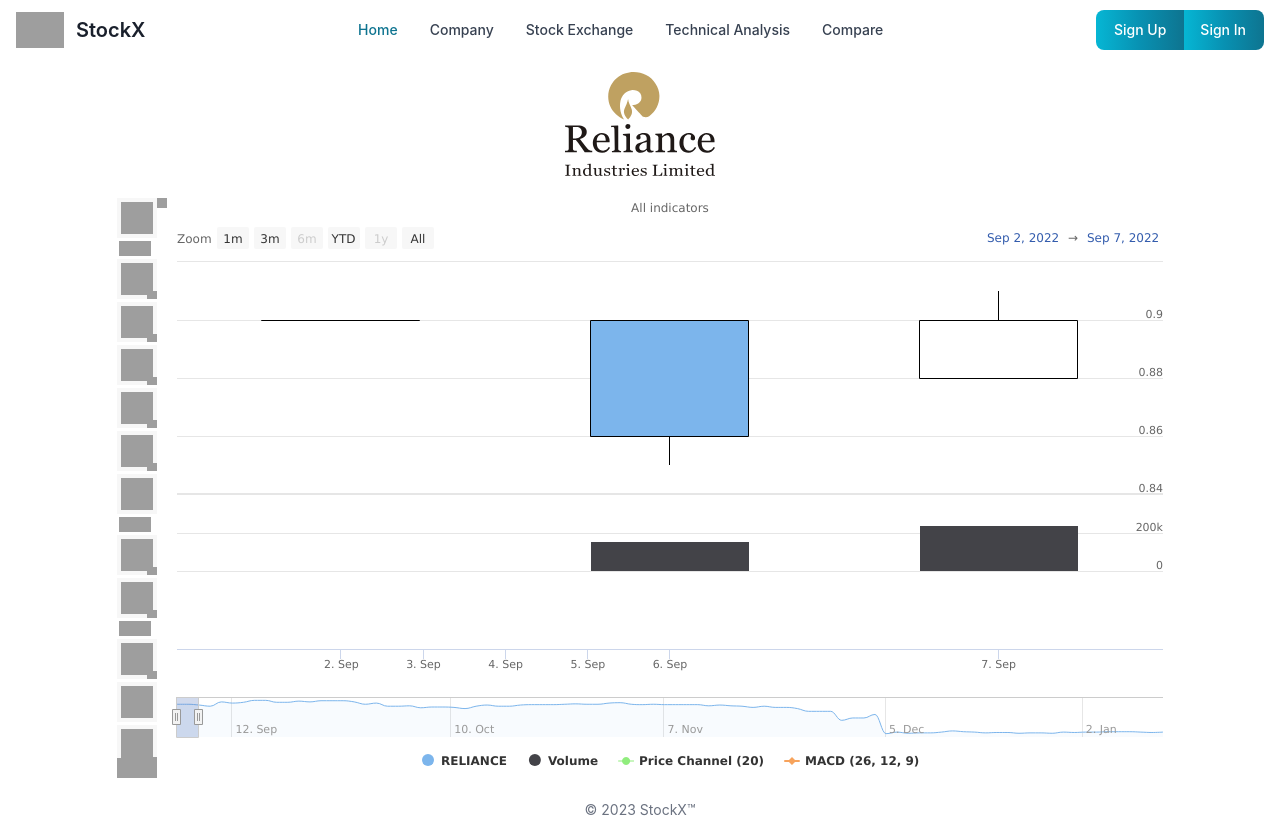
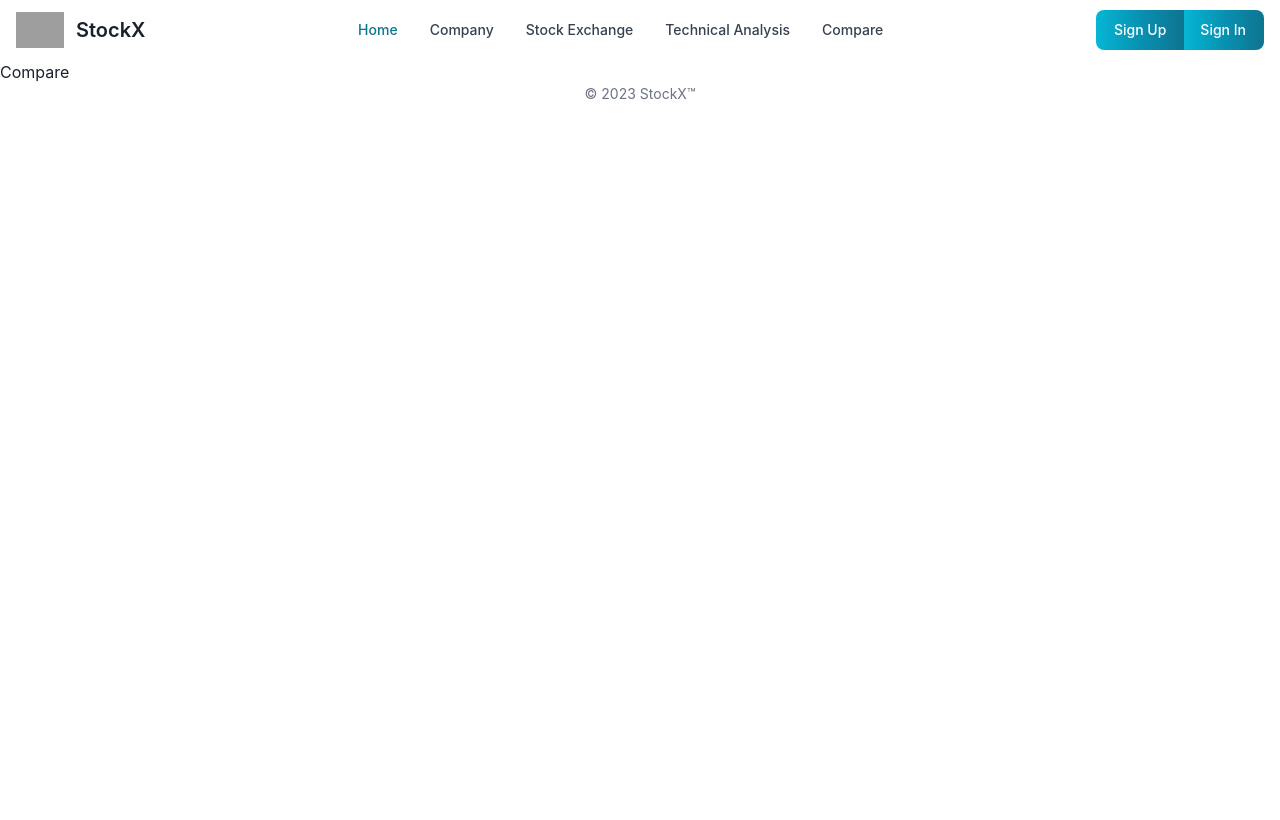
Before and after one commit to adarshanand67/StockX, a React (Vite) app in the folder frontend/: page /Compare in a window 1280 px wide. Built offline with nearby package versions, Linux system fonts and the light colour scheme; grey boxes are pictures that could not be loaded.

Commit message:
Fixed TA Graphs

```diff
--- a/frontend/src/App.jsx
+++ b/frontend/src/App.jsx
@@ -19,7 +19,7 @@ import Signup from "./components/Signup";
 import Spinners from "./components/Spinners";
 import StockCharts from "./components/StockCharts";
 import { stockExchangeOption } from "./components/stockExchangeOption";
-import TechnicalAnalysis from "./components/TechnicalAnalysis";
+import TechAnalysis from "./components/TechAnalysis";
 import Feed from "./container/Feed";
 import Footers from "./container/Footers";
 import NavigationBar from "./container/Nav";
@@ -176,7 +176,7 @@ function App() {
             path="/TechnicalAnalysis"
             element={
               <>
-                <TechnicalAnalysis
+                <TechAnalysis
                   data={data}
                   company={selectedCompany}
                   duration={duration}
@@ -190,13 +190,7 @@ function App() {
             path="/Compare"
             element={
               <>
-                <Compare
-                  data={data}
-                  company={selectedCompany}
-                  duration={duration}
-                  handleDuration={handleDuration}
-                  handleChange={handleChange}
-                />
+                <Compare />
               </>
             }
           />
--- a/frontend/src/components/Compare.jsx
+++ b/frontend/src/components/Compare.jsx
@@ -1,172 +1,9 @@
-import HighchartsReact from "highcharts-react-official";
-import more from "highcharts/highcharts-more";
-import Highcharts from "highcharts/highstock";
-import React from "react";
-import ashokley from "../assets/svg/ashokley.svg";
-import bse from "../assets/svg/bse.svg";
-import cipla from "../assets/svg/cipla.svg";
-import eicher from "../assets/svg/eicher.svg";
-import nse from "../assets/svg/nse.svg";
-import reliance from "../assets/svg/reliance.svg";
-import tatasteel from "../assets/svg/tatasteel.svg";
-import "../styles/TechnicalAnalysis.module.css";
-import { parseUnixTime } from "../utils/parseUnix";
-import { companyOption } from "./companyOption";
-import { stockExchangeOption } from "./stockExchangeOption";
+import React from 'react'
 
-const companyToSvgPath = (company) => {
-  if (company === "RELIANCE") {
-    return reliance;
-  }
-  if (company === "ASHOKLEY") {
-    return ashokley;
-  }
-  if (company === "CIPLA") {
-    return cipla;
-  }
-  if (company === "EICHERMOT") {
-    return eicher;
-  }
-  if (company === "TATASTEEL") {
-    return tatasteel;
-  }
-  if (company === "BSE") {
-    return bse;
-  }
-  if (company === "NSE") {
-    return nse;
-  }
-};
+const Compare = () => {
+  return (
+    <div>Compare</div>
+  )
+}
 
-const Compare = ({ data, company, duration, handleDuration, handleChange }) => {
-  // console.log(data);
-  const date_ohlc = data.map((item) => [
-    parseUnixTime(item.Date),
-    parseFloat(item.Open),
-    parseFloat(item.High),
-    parseFloat(item.Low),
-    parseFloat(item.Close),
-  ]);
-
-  const path = companyToSvgPath(company);
-
-  const volume = data.map((item) => [
-    parseUnixTime(item.Date),
-    parseFloat(item.Volume),
-  ]);
-  const options = {
-    chart: {
-      height: 600,
-    },
-    yAxis: [
-      {
-        height: "100%",
-      },
-      {
-        top: "80%",
-        height: "20%",
-        offset: 0,
-      },
-    ],
-    subtitle: {
-      text: "All indicators",
-    },
-    accessibility: {
-      series: {
-        descriptionFormat: "{seriesDescription}.",
-      },
-      description:
-        "Use the dropdown menus above to display different indicator series on the chart.",
-      screenReaderSection: {
-        beforeChartFormat:
-          "<{headingTagName}>{chartTitle}</{headingTagName}><div>{typeDescription}</div><div>{chartSubtitle}</div><div>{chartLongdesc}</div>",
-      },
-    },
-    legend: {
-      enabled: true,
-    },
-    rangeSelector: {
-      selected: 2,
-    },
-    yAxis: [
-      {
-        height: "60%",
-      },
-      {
-        top: "60%",
-        height: "20%",
-      },
-      {
-        top: "80%",
-        height: "20%",
-      },
-    ],
-    plotOptions: {
-      series: {
-        showInLegend: true,
-        accessibility: {
-          exposeAsGroupOnly: true,
-        },
-      },
-    },
-    series: [
-      {
-        type: "candlestick",
-        id: "company1",
-        name: `${company}`,
-        data: date_ohlc,
-      },
-      {
-        type: "column",
-        id: "volume",
-        name: "Volume",
-        data: volume,
-        yAxis: 1,
-      },
-      {
-        type: "pc",
-        id: "overlay",
-        linkedTo: "company1",
-        yAxis: 0,
-      },
-      {
-        type: "macd",
-        id: "oscillator",
-        linkedTo: "company1",
-        yAxis: 2,
-      },
-    ],
-    rangeSelector: {
-      selected: 1,
-    },
-    // navigator: {
-    //   enabled: false,
-    // },
-    scrollbar: {
-      enabled: false,
-    },
-    credits: {
-      enabled: false,
-    },
-    exporting: {
-      enabled: false,
-    },
-  };
-
-  return (
-    <div className="w-5/6 m-auto my-3">
-
-      {/* {companyOption(company, handleChange, duration, handleDuration)} */}
-      <div className="text-3xl flex justify-center h-50 my-3">
-        <img src={path} alt="company" width={150} />
-      </div>
-      <HighchartsReact
-        highcharts={Highcharts}
-        constructorType={"stockChart"}
-        options={options}
-      />
-    </div>
-  );
-};
-
-export default Compare;
+export default Compare
--- a/frontend/src/components/TechnicalAnalysis.jsx
+++ b/frontend/src/components/TechAnalysis.jsx
@@ -1,12 +1,6 @@
 import HighchartsReact from "highcharts-react-official";
 import more from "highcharts/highcharts-more";
 import Highcharts from "highcharts/highstock";
-import Indicators from "highcharts/indicators/indicators-all.js";
-import AnnotationsAdvanced from "highcharts/modules/annotations-advanced.js";
-import DragPanes from "highcharts/modules/drag-panes.js";
-import FullScreen from "highcharts/modules/full-screen.js";
-import PriceIndicator from "highcharts/modules/price-indicator.js";
-import StockTools from "highcharts/modules/stock-tools.js";
 import React from "react";
 import ashokley from "../assets/svg/ashokley.svg";
 import bse from "../assets/svg/bse.svg";
@@ -18,14 +12,7 @@ import tatasteel from "../assets/svg/tatasteel.svg";
 import "../styles/TechnicalAnalysis.module.css";
 import { parseUnixTime } from "../utils/parseUnix";
 import { companyOption } from "./companyOption";
-
-// init the module
-Indicators(Highcharts);
-DragPanes(Highcharts);
-AnnotationsAdvanced(Highcharts);
-PriceIndicator(Highcharts);
-FullScreen(Highcharts);
-StockTools(Highcharts);
+import { stockExchangeOption } from "./stockExchangeOption";
 
 const companyToSvgPath = (company) => {
   if (company === "RELIANCE") {
@@ -51,14 +38,14 @@ const companyToSvgPath = (company) => {
   }
 };
 
-const TechnicalAnalysis = ({
+const TechAnalysis = ({
   data,
   company,
   duration,
   handleDuration,
   handleChange,
 }) => {
-  console.log(data, company);
+  // console.log(data);
   const date_ohlc = data.map((item) => [
     parseUnixTime(item.Date),
     parseFloat(item.Open),
@@ -66,14 +53,17 @@ const TechnicalAnalysis = ({
     parseFloat(item.Low),
     parseFloat(item.Close),
   ]);
+
+  const path = companyToSvgPath(company);
+
   const volume = data.map((item) => [
     parseUnixTime(item.Date),
     parseFloat(item.Volume),
   ]);
-
-  const path = companyToSvgPath(company);
-
   const options = {
+    chart: {
+      height: 600,
+    },
     yAxis: [
       {
         height: "100%",
@@ -84,60 +74,74 @@ const TechnicalAnalysis = ({
         offset: 0,
       },
     ],
+    subtitle: {
+      text: "All indicators",
+    },
+    accessibility: {
+      series: {
+        descriptionFormat: "{seriesDescription}.",
+      },
+      description:
+        "Use the dropdown menus above to display different indicator series on the chart.",
+      screenReaderSection: {
+        beforeChartFormat:
+          "<{headingTagName}>{chartTitle}</{headingTagName}><div>{typeDescription}</div><div>{chartSubtitle}</div><div>{chartLongdesc}</div>",
+      },
+    },
+    legend: {
+      enabled: true,
+    },
+    rangeSelector: {
+      selected: 2,
+    },
+    yAxis: [
+      {
+        height: "60%",
+      },
+      {
+        top: "60%",
+        height: "20%",
+      },
+      {
+        top: "80%",
+        height: "20%",
+      },
+    ],
+    plotOptions: {
+      series: {
+        showInLegend: true,
+        accessibility: {
+          exposeAsGroupOnly: true,
+        },
+      },
+    },
     series: [
       {
-        type: "ohlc",
+        type: "candlestick",
+        id: "company1",
+        name: `${company}`,
         data: date_ohlc,
+      },
+      {
+        type: "column",
+        id: "volume",
+        name: "Volume",
+        data: volume,
+        yAxis: 1,
+      },
+      {
+        type: "pc",
+        id: "overlay",
+        linkedTo: "company1",
         yAxis: 0,
       },
       {
-        type: "column",
-        data: volume,
-        yAxis: 1,
+        type: "macd",
+        id: "oscillator",
+        linkedTo: "company1",
+        yAxis: 2,
       },
     ],
-    chart: {
-      backgroundColor: "#f5f5f5",
-    },
-    xAxis: {
-      gridLineWidth: 1,
-      gridLineColor: "#e0e0e0",
-    },
-    plotOptions: {
-      ohlc: {
-        color: "#00ff00",
-        upColor: "#ff0000",
-        lineColor: "#000000",
-        lineWidth: 1,
-      },
-      column: {
-        color: "#1A58DF",
-        borderWidth: 1,
-      },
-    },
-    tooltip: {
-      split: true,
-      formatter: function () {
-        return (
-          Highcharts.dateFormat("%A, %b %e, %Y", this.x) +
-          "<br/>" +
-          "Open: " +
-          this.points[0].point.open.toFixed(2) +
-          "<br/>" +
-          "High: " +
-          this.points[0].point.high.toFixed(2) +
-          "<br/>" +
-          "Low: " +
-          this.points[0].point.low.toFixed(2) +
-          "<br/>" +
-          "Close: " +
-          this.points[0].point.close.toFixed(2) +
-          "<br/>" +
-          "Volume: " +
-          this.points[1].point.y.toFixed(2)
-        );
-      },
-    },
     rangeSelector: {
       selected: 1,
     },
@@ -156,12 +160,12 @@ const TechnicalAnalysis = ({
   };
 
   return (
-    <>
-      <div className="flex flex-col justify-center w-5/6 m-auto my-5">
+    <div className="w-5/6 m-auto">
+      <div className="my-10">
         {companyOption(company, handleChange, duration, handleDuration)}
-        {/* Title of company  */}
-        <div className="flex justify-center my-10">
-          <img src={path} alt="company" width="200px" />
+      </div>
+      <div className="text-3xl flex justify-center h-50 my-3">
+        <img src={path} alt="company" width={150} />
       </div>
       <HighchartsReact
         highcharts={Highcharts}
@@ -169,8 +173,7 @@ const TechnicalAnalysis = ({
         options={options}
       />
     </div>
-    </>
   );
 };
 
-export default TechnicalAnalysis;
+export default TechAnalysis;
```
Lines whose indentation alone changed are shown as unchanged.
